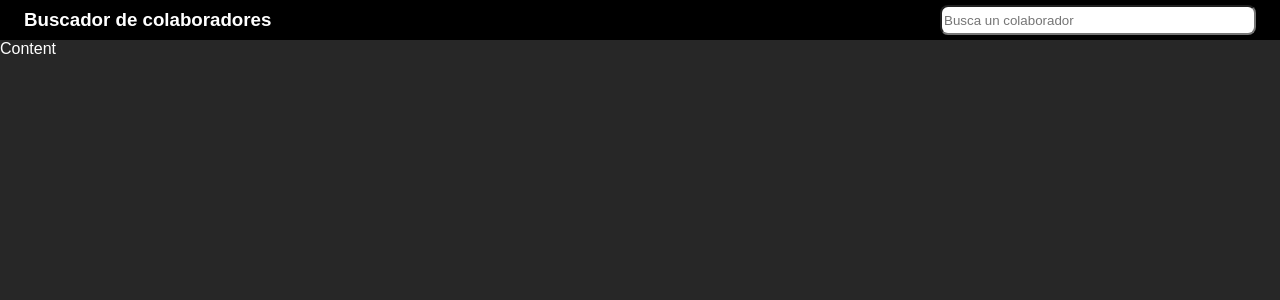
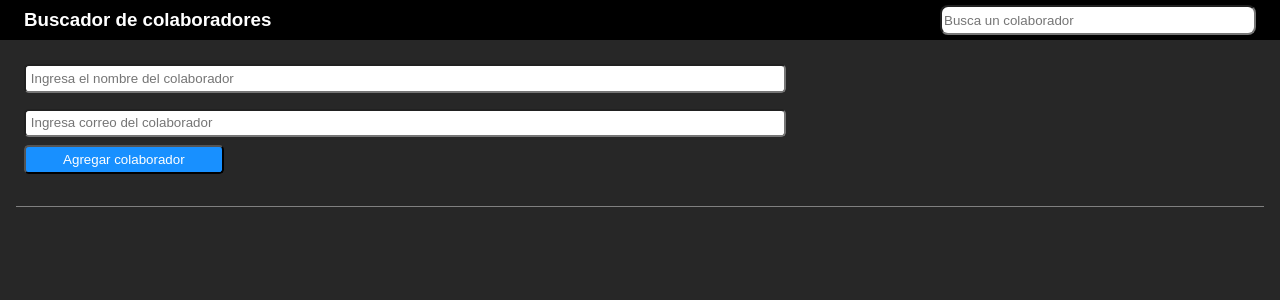
Before and after one commit to MageLnk/Desafio---Base-de-datos-colaboradores, a React (Create React App) app: page / in a window 1280 px wide. Shown: the top 300 px of the page. Built offline with nearby package versions, Linux system fonts and the light colour scheme.

Commit message:
Form not functional, ready

```diff
--- a/src/App.js
+++ b/src/App.js
@@ -1,5 +1,7 @@
+import { useState } from "react";
 // Components
 import Header from "./Components/Header";
+import Form from "./Components/Form";
 export const BaseColaboradores = [
   {
     id: "1",
@@ -19,10 +21,14 @@ export const BaseColaboradores = [
 ];
 
 const App = () => {
+  const [handleUser, seHandleUser] = useState("");
+  const [handleEmail, setHandleEmail] = useState("");
   return (
     <div className="app-genereal-container">
       <Header />
-      <span className="content-general-container">Content</span>
+      <div className="content-general-container">
+        <Form />
+      </div>
     </div>
   );
 };
--- /dev/null
+++ b/src/Components/Form/index.js
@@ -0,0 +1,11 @@
+const Input = ({ placeHolderText = "" }) => {
+  return (
+    <form className="form-general-container" typeof="submit" onSubmit={console.log("ola k ase")}>
+      <input placeholder="Ingresa el nombre del colaborador"></input>
+      <input placeholder="Ingresa correo del colaborador"></input>
+      <button>Agregar colaborador</button>
+    </form>
+  );
+};
+
+export default Input;
--- a/src/index.css
+++ b/src/index.css
@@ -24,6 +24,32 @@ body {
   background-color: rgb(39, 39, 39);
   color: white;
 }
+.content-general-container .form-general-container {
+  display: flex;
+  flex-direction: column;
+  justify-content: flex-start;
+  align-items: flex-start;
+  margin: 1rem;
+  border-bottom: 1px solid gray;
+  padding-bottom: 2rem;
+}
+.content-general-container .form-general-container input {
+  width: 60%;
+  margin: 0.5rem;
+  border-radius: 0.3rem;
+  padding: 0.3rem;
+}
+.content-general-container .form-general-container button {
+  width: 16%;
+  padding: 0.3rem;
+  margin: 0 0 0 0.5rem;
+  background-color: #1890ff;
+  color: white;
+  border-radius: 0.3rem;
+}
+.content-general-container .form-general-container button:hover {
+  background-color: #40a9ff;
+}
 
 .app-genereal-container {
   display: grid;
```
